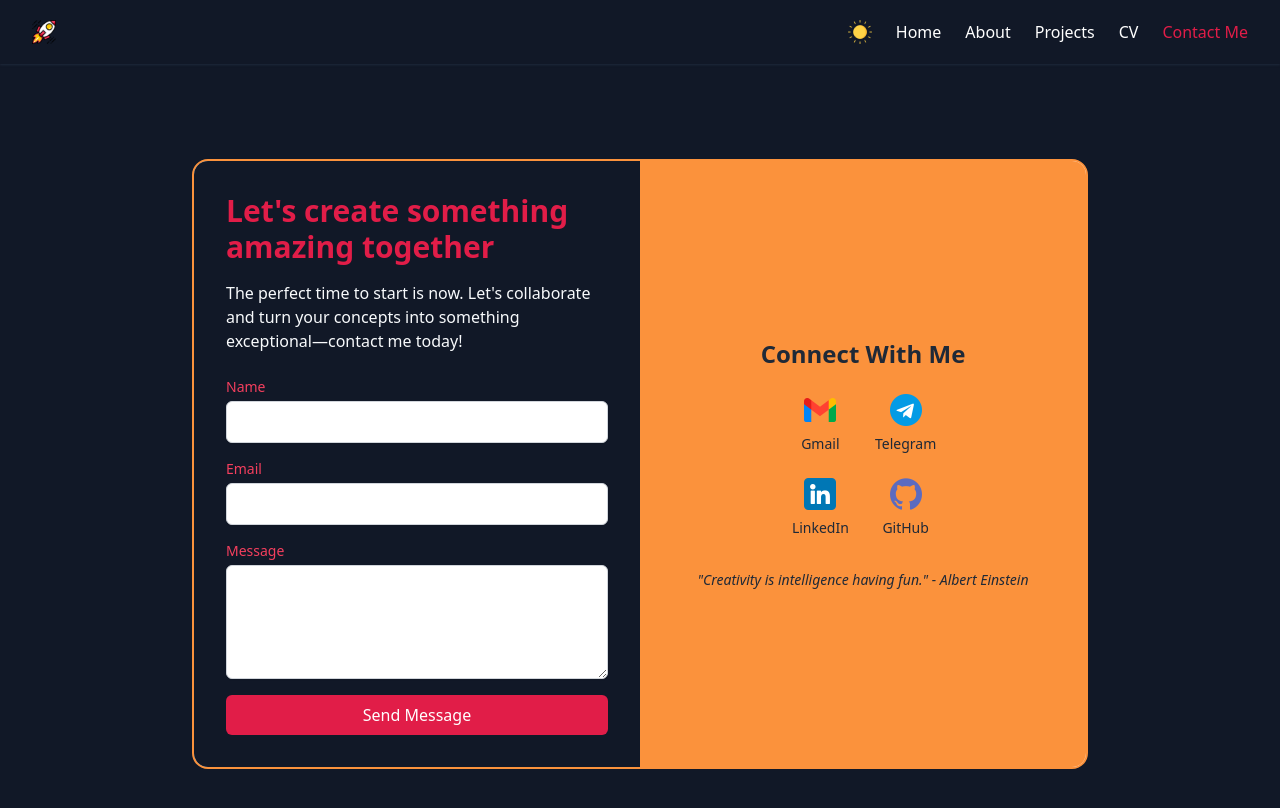
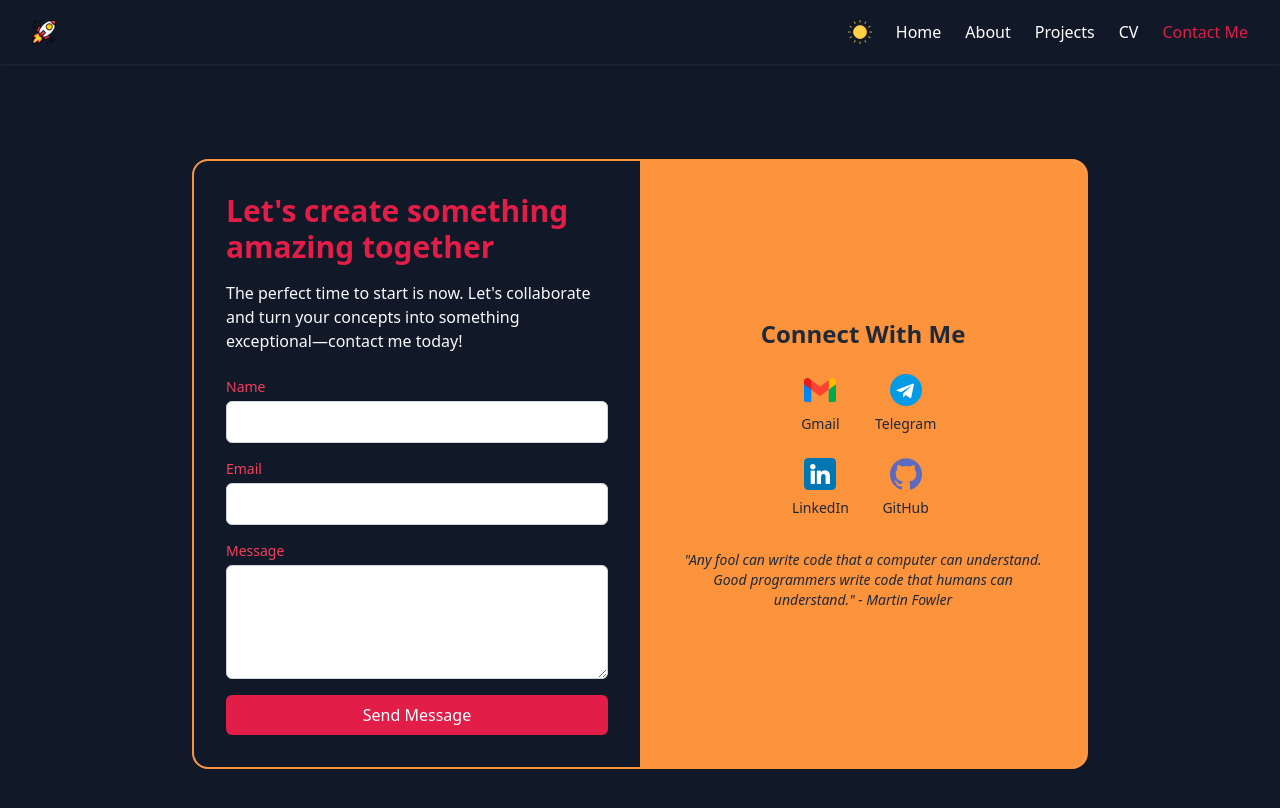
Before and after one commit to evokss/MyPortfolioWebsite, a Next.js app: page /contact in a window 1280 px wide. Shown: the top 808 px of the page. Built offline with nearby package versions, Linux system fonts and the light colour scheme.

Commit message:
Revise text quote in ContactPage component

```diff
--- a/app/components/contact/ContactPage.jsx
+++ b/app/components/contact/ContactPage.jsx
@@ -165,8 +165,9 @@ const ContactPage = () => {
             <SocialLinks />
             <div className="mt-8 text-center">
               <p className="text-sm italic">
-                &quot;Creativity is intelligence having fun.&quot; - Albert
-                Einstein
+                &quot;Any fool can write code that a computer can understand.
+                Good programmers write code that humans can understand.&quot; -
+                Martin Fowler
               </p>
             </div>
           </div>
```
